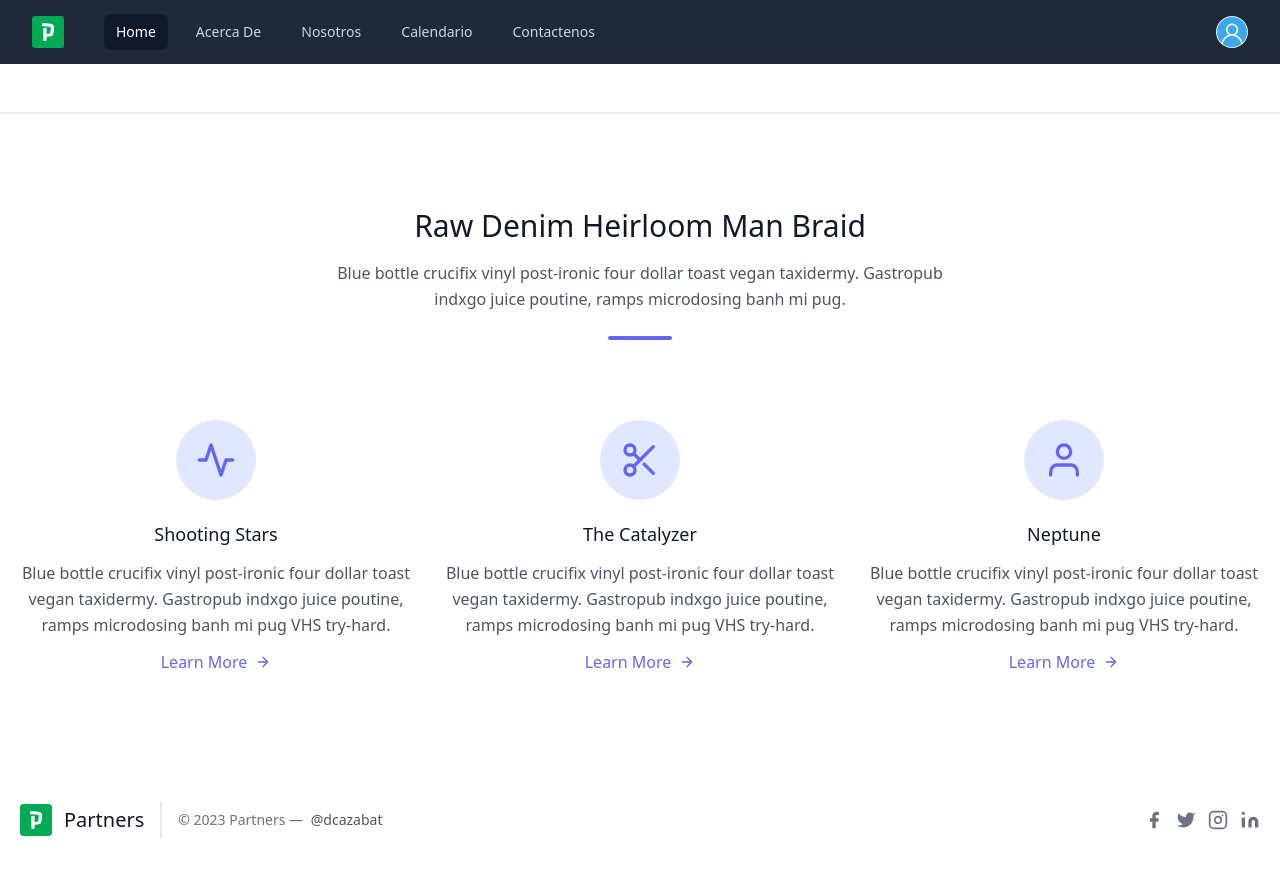
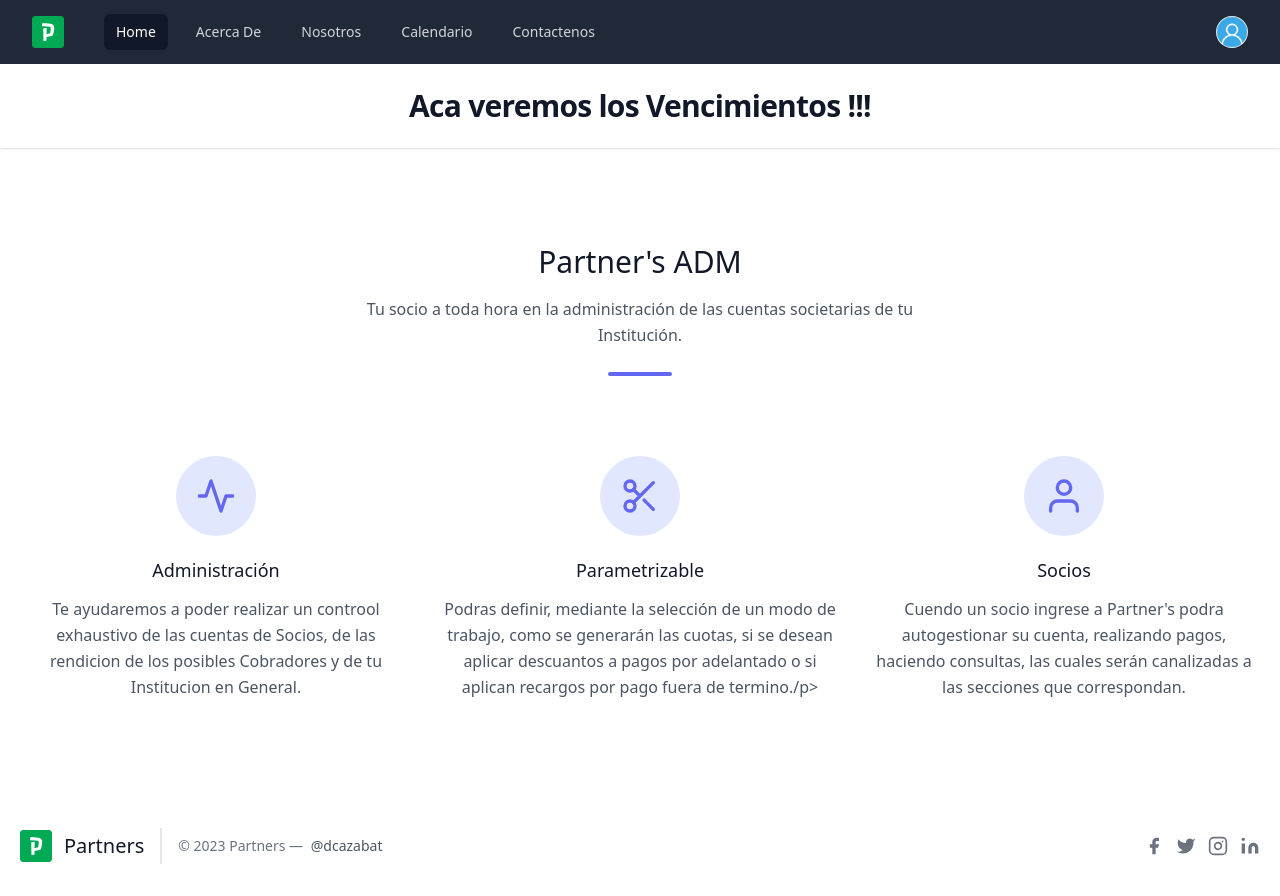
Before and after one commit to dcazabat/djangotpcac, a Django app: page / in a window 1280 px wide. Before the commit the page ends 838 px from the top, so only its background shows below. Run offline with Django 3.2, Linux system fonts and the light colour scheme; some libraries are stand-ins or nearby versions.

Commit message:
Add Puntos a Cubrir

```diff
--- a/partners/templates/home/index.html
+++ b/partners/templates/home/index.html
@@ -4,8 +4,8 @@
 <main class="text-gray-600 body-font">
     <div class="container px-5 py-24 mx-auto">
       <div class="text-center mb-20">
-        <h1 class="sm:text-3xl text-2xl font-medium title-font text-gray-900 mb-4">Raw Denim Heirloom Man Braid</h1>
-        <p class="text-base leading-relaxed xl:w-2/4 lg:w-3/4 mx-auto text-gray-500s">Blue bottle crucifix vinyl post-ironic four dollar toast vegan taxidermy. Gastropub indxgo juice poutine, ramps microdosing banh mi pug.</p>
+        <h1 class="sm:text-3xl text-2xl font-medium title-font text-gray-900 mb-4">Partner's ADM</h1>
+        <p class="text-base leading-relaxed xl:w-2/4 lg:w-3/4 mx-auto text-gray-500s">Tu socio a toda hora en la administración de las cuentas societarias de tu Institución.</p>
         <div class="flex mt-6 justify-center">
           <div class="w-16 h-1 rounded-full bg-indigo-500 inline-flex"></div>
         </div>
@@ -18,13 +18,8 @@
             </svg>
           </div>
           <div class="flex-grow">
-            <h2 class="text-gray-900 text-lg title-font font-medium mb-3">Shooting Stars</h2>
-            <p class="leading-relaxed text-base">Blue bottle crucifix vinyl post-ironic four dollar toast vegan taxidermy. Gastropub indxgo juice poutine, ramps microdosing banh mi pug VHS try-hard.</p>
-            <a class="mt-3 text-indigo-500 inline-flex items-center">Learn More
-              <svg fill="none" stroke="currentColor" stroke-linecap="round" stroke-linejoin="round" stroke-width="2" class="w-4 h-4 ml-2" viewBox="0 0 24 24">
-                <path d="M5 12h14M12 5l7 7-7 7"></path>
-              </svg>
-            </a>
+            <h2 class="text-gray-900 text-lg title-font font-medium mb-3">Administración</h2>
+            <p class="leading-relaxed text-base">Te ayudaremos a poder realizar un controol exhaustivo de las cuentas de Socios, de las rendicion de los posibles Cobradores y de tu Institucion en General.</p>
           </div>
         </div>
         <div class="p-4 md:w-1/3 flex flex-col text-center items-center">
@@ -36,13 +31,8 @@
             </svg>
           </div>
           <div class="flex-grow">
-            <h2 class="text-gray-900 text-lg title-font font-medium mb-3">The Catalyzer</h2>
-            <p class="leading-relaxed text-base">Blue bottle crucifix vinyl post-ironic four dollar toast vegan taxidermy. Gastropub indxgo juice poutine, ramps microdosing banh mi pug VHS try-hard.</p>
-            <a class="mt-3 text-indigo-500 inline-flex items-center">Learn More
-              <svg fill="none" stroke="currentColor" stroke-linecap="round" stroke-linejoin="round" stroke-width="2" class="w-4 h-4 ml-2" viewBox="0 0 24 24">
-                <path d="M5 12h14M12 5l7 7-7 7"></path>
-              </svg>
-            </a>
+            <h2 class="text-gray-900 text-lg title-font font-medium mb-3">Parametrizable</h2>
+            <p class="leading-relaxed text-base">Podras definir, mediante la selección de un modo de trabajo, como se generarán las cuotas, si se desean aplicar descuantos a pagos por adelantado o si aplican recargos por pago fuera de termino./p>
           </div>
         </div>
         <div class="p-4 md:w-1/3 flex flex-col text-center items-center">
@@ -53,13 +43,8 @@
             </svg>
           </div>
           <div class="flex-grow">
-            <h2 class="text-gray-900 text-lg title-font font-medium mb-3">Neptune</h2>
-            <p class="leading-relaxed text-base">Blue bottle crucifix vinyl post-ironic four dollar toast vegan taxidermy. Gastropub indxgo juice poutine, ramps microdosing banh mi pug VHS try-hard.</p>
-            <a class="mt-3 text-indigo-500 inline-flex items-center">Learn More
-              <svg fill="none" stroke="currentColor" stroke-linecap="round" stroke-linejoin="round" stroke-width="2" class="w-4 h-4 ml-2" viewBox="0 0 24 24">
-                <path d="M5 12h14M12 5l7 7-7 7"></path>
-              </svg>
-            </a>
+            <h2 class="text-gray-900 text-lg title-font font-medium mb-3">Socios</h2>
+            <p class="leading-relaxed text-base">Cuendo un socio ingrese a Partner's podra autogestionar su cuenta, realizando pagos, haciendo consultas, las cuales serán canalizadas a las secciones que correspondan.</p>
           </div>
         </div>
       </div>
```
Also changed, not shown: partners/partners/settings.py (+11 -11 lines), 1 other file.
